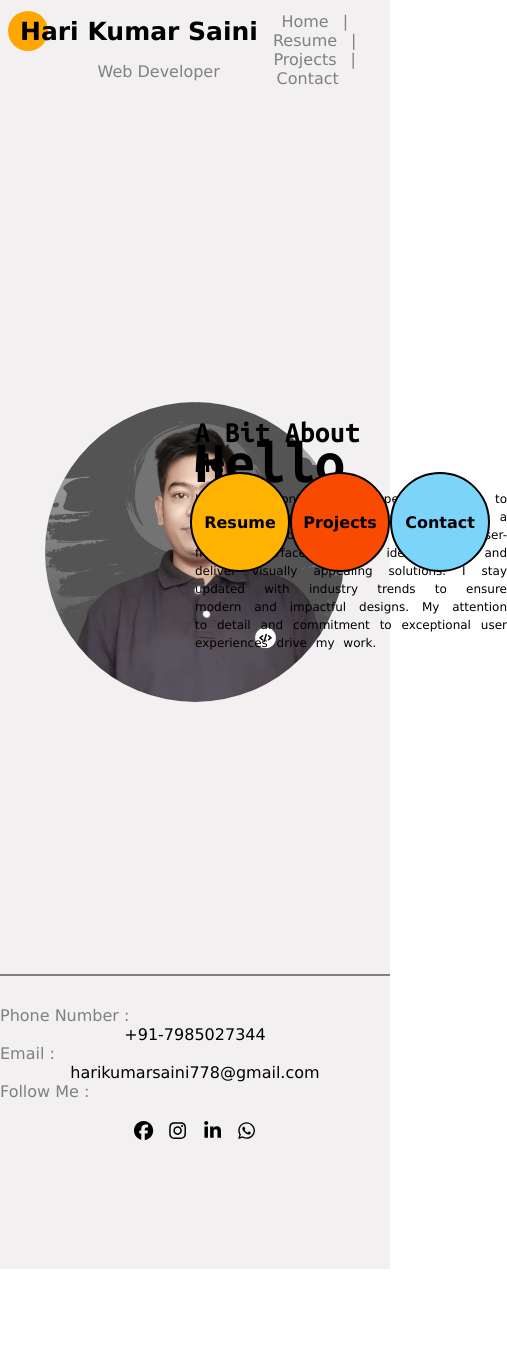
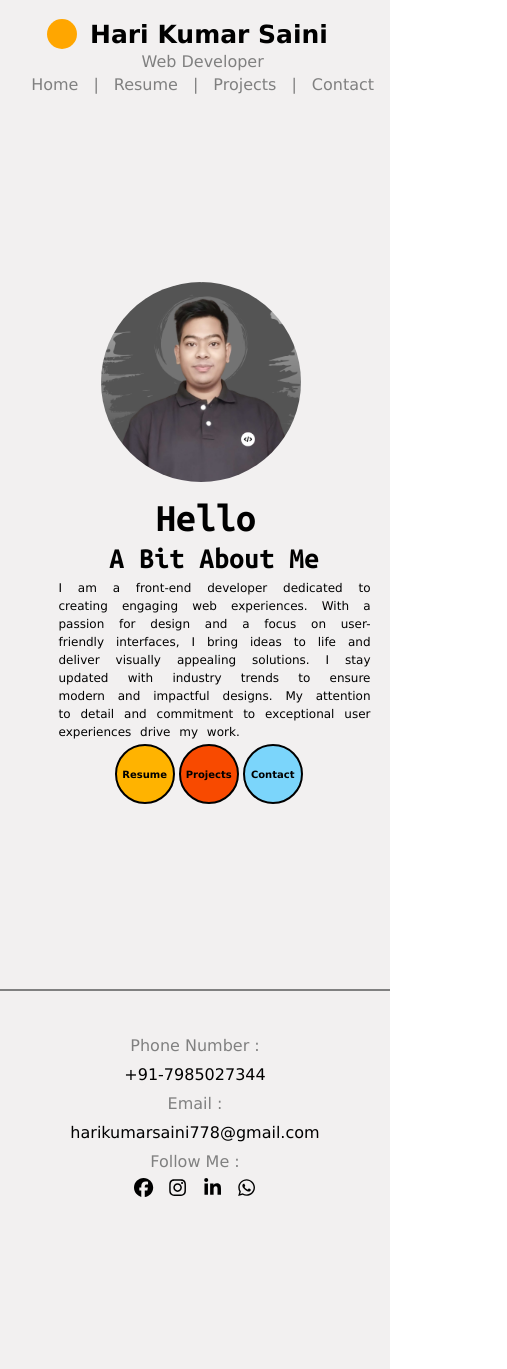
Before and after one commit to harisaini778/my-portfolio, a React (Create React App) app: page / in a window 390 px wide. Shown: the whole page, 507 px wide, since content can reach past the window. Before the commit the page ends 1269 px from the top, so only its background shows below. Built offline with nearby package versions, Linux system fonts and the light colour scheme; a web font is replaced by a local one.

Commit message:
Updated stylesheet for the header,footer and body stylesheets

```diff
--- a/src/components/Body.module.css
+++ b/src/components/Body.module.css
@@ -176,34 +176,94 @@
 @media screen and (max-width: 768px) {
   /* Styles for screens up to 768px wide (mobile) */
   .body-img {
-    width: 300px;
-    height: 300px;
+    width: 200px;
+    height: 200px;
     left: 50%;
-    transform: translate(-50%, 10%);
+    transform: translate(-47%,-70%);
+    animation: raise-body-img 2s ease-in-out;
   }
+@keyframes raise-body-img {
+    0% {
+        transform: translate(-47%,-70%);
+    }
 
+    100% {
+        transform: translate(-47%,-73%);
+    }
+}
   .greetings {
-    font-size: 60px;
-    transform: translateY(-150%);
+    font-size: 40px;
+    transform: translateY(-60%);
+    left:40%;
+    position: absolute;
+    animation: raise-greetings 2s ease-in-out;
+  }
+  @keyframes raise-greetings {
+      0% {
+          transform: translateY(-60%);
+      }
+
+      100% {
+          transform: translateY(-65%);
+      }
   }
 
   .about {
     font-size: 30px;
-    transform: translateY(-175%);
+    transform: translateY(70%);
+    left:28%;
+    position:absolute;
+    animation: raise-about 2s ease-in-out;
   }
 
+  @keyframes raise-about {
+    0% {
+        transform: translateY(70%);
+    }
+    100% {
+        transform: translateY(50%);
+    }
+  }
   .about-des {
     font-size: 12px;
     width: 80%;
-    transform: translateY(-20%);
+    position:absolute;
+    transform: translateY(35%);
+    left:15%;
+    animation: raise-about-des 2s ease-in-out;
+  }
+  @keyframes raise-about-des {
+  0%{
+    transform: translateY(35%);
+  }
+  100%{
+    transform:translateY(30%);
+  }
   }
 
   .resume-circle,
   .resume-projects,
   .resume-contacts {
-    width: 100px;
-    height: 100px;
-    left: 50%;
-    transform: translateX(-50%);
+    width: 60px;
+    height: 60px;
+    left: 3%;
+    transform: translateY(420%);
+    font-size: 10px;
+    margin-left: 4px;
+    animation: raise-resume 2s ease-in-out;
+  }
+  @keyframes raise-resume {
+    0%{
+    transform: translateY(420%)
+    }
+    100%{
+        transform: translateY(410%)
+    }
+  }
+  .resume-circle:hover,
+  .resume-projects:hover,
+  .resume-contacts:hover {
+      background-color: white;
+      color: black;
   }
 }
--- a/src/components/Footer.module.css
+++ b/src/components/Footer.module.css
@@ -1,3 +1,7 @@
+.body{
+    overflow-x: hidden;
+    overflow-y: hidden;
+}
 .footer-body {
     height: 35vh;
     width: 100vw;
@@ -50,18 +54,33 @@
 @media screen and (max-width: 768px) {
 
     /* Styles for screens up to 768px wide (mobile) */
+    .footer-body {
+            height: 45vh;
+            width: 100vw;
+            background-color: rgb(242, 240, 240);
+        }
     .footer-list-ul {
         flex-direction: column;
-        justify-content: center;
+        align-items: center;
+        align-self: center;
+        text-align: center;
     }
+        .footercontacts {
+            color: black;
+            font-family: Verdana, Geneva, Tahoma, sans-serif;
+            font-weight: normal;
+            text-align: center;
+            /* padding-top: 5px; */
+            padding: 10px;
+        }
 
     .linebreak {
-        margin: 30px 0;
+        margin: 45px 0;
     }
 
     .icon {
         justify-content: center;
-        margin-top: 20px;
+        margin-top: 7px;
     }
 
     .icon a:not(:last-child) {
--- a/src/components/Header.module.css
+++ b/src/components/Header.module.css
@@ -63,13 +63,55 @@
 @media (max-width: 768px) {
     .name {
         position: static;
-        margin-left: 20px;
+        margin-left: 90px;
         /* Adjust the margin value as per your preference */
-        margin-bottom: 10px;
+        margin-bottom: 3px;
     }
+          .name-title {
+              position: absolute;
+              left: 35%;
+              margin: 5px;
+              transform: translateY(-100%);
+              font-family: Verdana, Geneva, Tahoma, sans-serif;
+              color: grey;
+              font-size: 16px;
+          }
 
-    .ul-list {
-        flex-direction: column;
-        align-items: center;
-    }
+        .ul-list {
+            position: absolute;
+            display: flex;
+            flex-direction: row;
+            justify-content: space-evenly;
+            transform: translateY(180%);
+            list-style-type: none;
+            font-size: 16px;
+            font-family: Verdana, Geneva, Tahoma, sans-serif;
+        }
+
+        .li-list {
+            position: relative;
+            transform: translateY(0%);
+            left:9%;
+            color: black;
+        }
+
+        .span {
+            margin: 15px;
+        }
+
+        .badge-name {
+            position: absolute;
+            left: 12%;
+            transform: translateY(-50%);
+            width: 30px;
+            height: 30px;
+            border-radius: 50%;
+            background-color: #ffa600;
+        }
+
+        .a-links {
+            color: grey;
+            text-decoration: none;
+        }
+
 }
```
